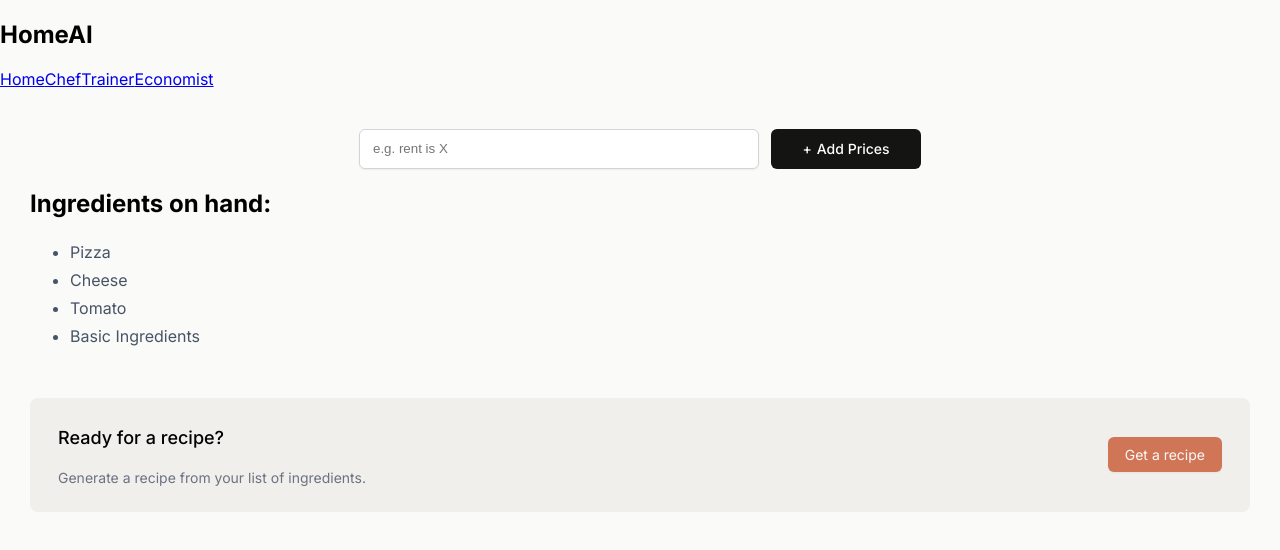
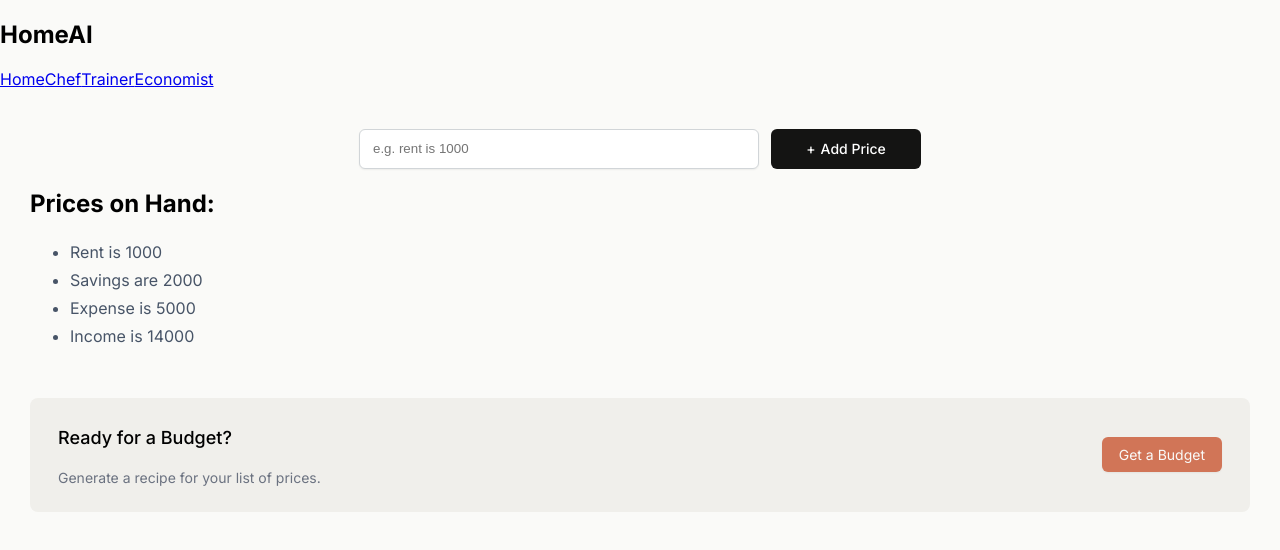
Before and after one commit to Vi-neet/HomeAI, a React (Vite) app: page /economist in a window 1280 px wide. Shown: the top 550 px of the page. Built offline with nearby package versions, Linux system fonts and the light colour scheme; no server answers; what @huggingface/inference would draw is missing.

Commit message:
Economist working, Chef broken

```diff
--- /dev/null
+++ b/src/Ais/EconomistAI.js
@@ -0,0 +1,28 @@
+import { HfInference } from "@huggingface/inference";
+
+const SYSTEM_PROMPT = `
+You are an assistant that receives a list of expenses , incomes and savings(all in INR) that a user has and suggests a budget they could make with some or all of those metrices. You don't need to use every metrics they mention in your budget. The budget can include additional metrices they didn't mention, but try not to include too many extra metrices. Format your response in markdown to make it easier to render to a web page
+`;
+
+const hf = new HfInference(import.meta.env.VITE_HF_ACCESS_TOKEN);
+
+export async function getBudgetFromMistral(itemsArr) {
+  const itemsString = itemsArr.join(", ");
+  try {
+    const response = await hf.chatCompletion({
+      model: "mistralai/Mixtral-8x7B-Instruct-v0.1",
+      messages: [
+        { role: "system", content: SYSTEM_PROMPT },
+        {
+          role: "user",
+          content: `I have ${itemsString}. Please give me a budget you'd recommend I make!`,
+        },
+      ],
+      max_tokens: 1024,
+    });
+    console.log(response);
+    return response.choices[0].message.content;
+  } catch (err) {
+    console.error(err.message);
+  }
+}
--- a/src/Pages/Chef.jsx
+++ b/src/Pages/Chef.jsx
@@ -1,7 +1,7 @@
 import { useState, useRef, useEffect } from "react";
 import ItemsList from "../components/ItemsList";
 import SolutionSection from "../components/SolutionSection";
-import { getRecipeFromMistral } from "../Ais/ai";
+import { getRecipeFromMistral } from "../Ais/ChefAi";
 
 const Chef = () => {
   const [ingredients, setIngredients] = useState([
--- a/src/Pages/Economist.jsx
+++ b/src/Pages/Economist.jsx
@@ -1,55 +1,60 @@
 import { useState, useRef, useEffect } from "react";
 import ItemsList from "../components/ItemsList";
 import SolutionSection from "../components/SolutionSection";
-import { getRecipeFromMistral } from "../Ais/ai";
+import { getBudgetFromMistral } from "../Ais/EconomistAI";
 
 const Economist = () => {
-  const [ingredients, setIngredients] = useState([
-    "Pizza",
-    "Cheese",
-    "Tomato",
-    "Basic Ingredients",
+  const [prices, setPrices] = useState([
+    "Rent is 1000",
+    "Savings are 2000",
+    "Expense is 5000",
+    "Income is 14000",
   ]);
-  const [recipe, setRecipe] = useState("");
+  const [budget, setBudget] = useState("");
 
-  const viewRecipeSection = useRef(null);
+  const viewBudgetSection = useRef(null);
 
   useEffect(() => {
-    if (recipe !== "" && viewRecipeSection.current !== null) {
-      viewRecipeSection.current.scrollIntoView({ behavior: "smooth" });
+    if (budget !== "" && viewBudgetSection.current !== null) {
+      viewBudgetSection.current.scrollIntoView({ behavior: "smooth" });
     }
-  }, [recipe]);
+  }, [budget]);
 
-  function addIngredient(formData) {
-    const newIngredient = formData.get("ingredient");
+  function addPrice(formData) {
+    const newPrice = formData.get("ingredient");
 
-    setIngredients((prevIngredients) => [...prevIngredients, newIngredient]);
+    setPrices((prevPrices) => [...prevPrices, newPrice]);
   }
 
-  async function getRecipe() {
-    const recipeMarkdown = await getRecipeFromMistral(ingredients);
-    setRecipe(recipeMarkdown);
+  async function getBudget() {
+    const budgetMarkdown = await getBudgetFromMistral(prices);
+    setBudget(budgetMarkdown);
   }
+
   return (
     <main>
-      <form action={addIngredient} className="form">
+      <form action={addPrice} className="form">
         <input
           type="text"
-          aria-label="Add Ingredient"
-          placeholder="e.g. rent is X"
+          aria-label="Add Price"
+          placeholder="e.g. rent is 1000"
           className="input-field"
           name="ingredient"
         />
-        <button className="input-btn">Add Prices</button>
+        <button className="input-btn">Add Price</button>
       </form>
-      {ingredients.length > 0 && (
+      {prices.length > 0 && (
         <ItemsList
-          ingredients={ingredients}
-          toggle={getRecipe}
-          ref={viewRecipeSection}
+          items={prices}
+          toggle={getBudget}
+          ref={viewBudgetSection}
+          title="Prices on Hand:"
+          readyTitle="Ready for a Budget?"
+          readyDescription="Generate a recipe for your list of prices."
+          buttonText="Get a Budget"
         />
       )}
-      {recipe && <SolutionSection recipe={recipe} />}
+      {budget && <SolutionSection item={budget} />}
     </main>
   );
 };
--- a/src/components/ItemsList.jsx
+++ b/src/components/ItemsList.jsx
@@ -1,28 +1,25 @@
 /* eslint-disable react/prop-types */
 const ItemsList = (props) => {
+  const listItems = props.items.map((item) => (
+    <li key={item}>{item}</li>
+  ));
 
-  const ingredientsListItems = props.ingredients.map((ingredient) => (
-    <li key={ingredient}>{ingredient}</li>
-  ));
   return (
-
     <section>
-          <h2>Ingredients on hand:</h2>
-          <ul className="ingredients-list" aria-live="polite">
-            {ingredientsListItems}
+      <h2>{props.title}</h2>
+      <ul className="items-list" aria-live="polite">
+        {listItems}
       </ul>
-          {props.ingredients.length > 3 && (
-            <div className="get-recipe-container">
+      {props.items.length > 3 && (
+        <div className="get-solution-container">
           <div ref={props.ref}>
-                <h3>Ready for a recipe?</h3>
-                <p>Generate a recipe from your list of ingredients.</p>
+            <h3>{props.readyTitle}</h3>
+            <p>{props.readyDescription}</p>
           </div>
-              <button onClick={props.toggle}>Get a recipe</button>
+          <button onClick={props.toggle}>{props.buttonText}</button>
         </div>
       )}
     </section>
-
-
   );
 };
 
--- a/src/components/SolutionSection.jsx
+++ b/src/components/SolutionSection.jsx
@@ -2,7 +2,7 @@
 import Markdown from 'react-markdown'
 
 const SolutionSection = (props) => {
-  const markdown= props.recipe
+  const markdown= props.item
   return (
     <section className='suggested-recipe-container' aria-live="polite">
     <h2>Chef Claude Reccomends:</h2>
--- a/src/index.css
+++ b/src/index.css
@@ -62,16 +62,16 @@ main {
   content: "+";
   margin-right: 5px;
 }
-ul.ingredients-list {
+ul.items-list {
   margin-bottom: 48px;
 }
 
-ul.ingredients-list > li {
+ul.items-list > li {
   color: #475467;
   line-height: 28px;
 }
 
-.get-recipe-container {
+.get-solution-container {
   display: flex;
   justify-content: space-between;
   align-items: center;
@@ -80,19 +80,19 @@ ul.ingredients-list > li {
   padding: 10px 28px;
 }
 
-.get-recipe-container h3 {
+.get-solution-container h3 {
   font-size: 1.125rem;
   font-weight: 500;
   line-height: 24px;
 }
 
-.get-recipe-container p {
+.get-solution-container p {
   color: #6b7280;
   font-size: 0.875rem;
   line-height: 20px;
 }
 
-.get-recipe-container button {
+.get-solution-container button {
   border: none;
   border-radius: 6px;
   background: #d17557;
@@ -110,6 +110,7 @@ ul.ingredients-list > li {
   font-weight: 400;
 }
 
-.suggested-recipe-container ul li, .suggested-recipe-container ol li {
+.suggested-recipe-container ul li,
+.suggested-recipe-container ol li {
   margin-bottom: 8px;
 }
```
Also changed, not shown: src/Ais/ChefAi.js (renamed from src/Ais/ai.js). Lines whose indentation alone changed are shown as unchanged.
